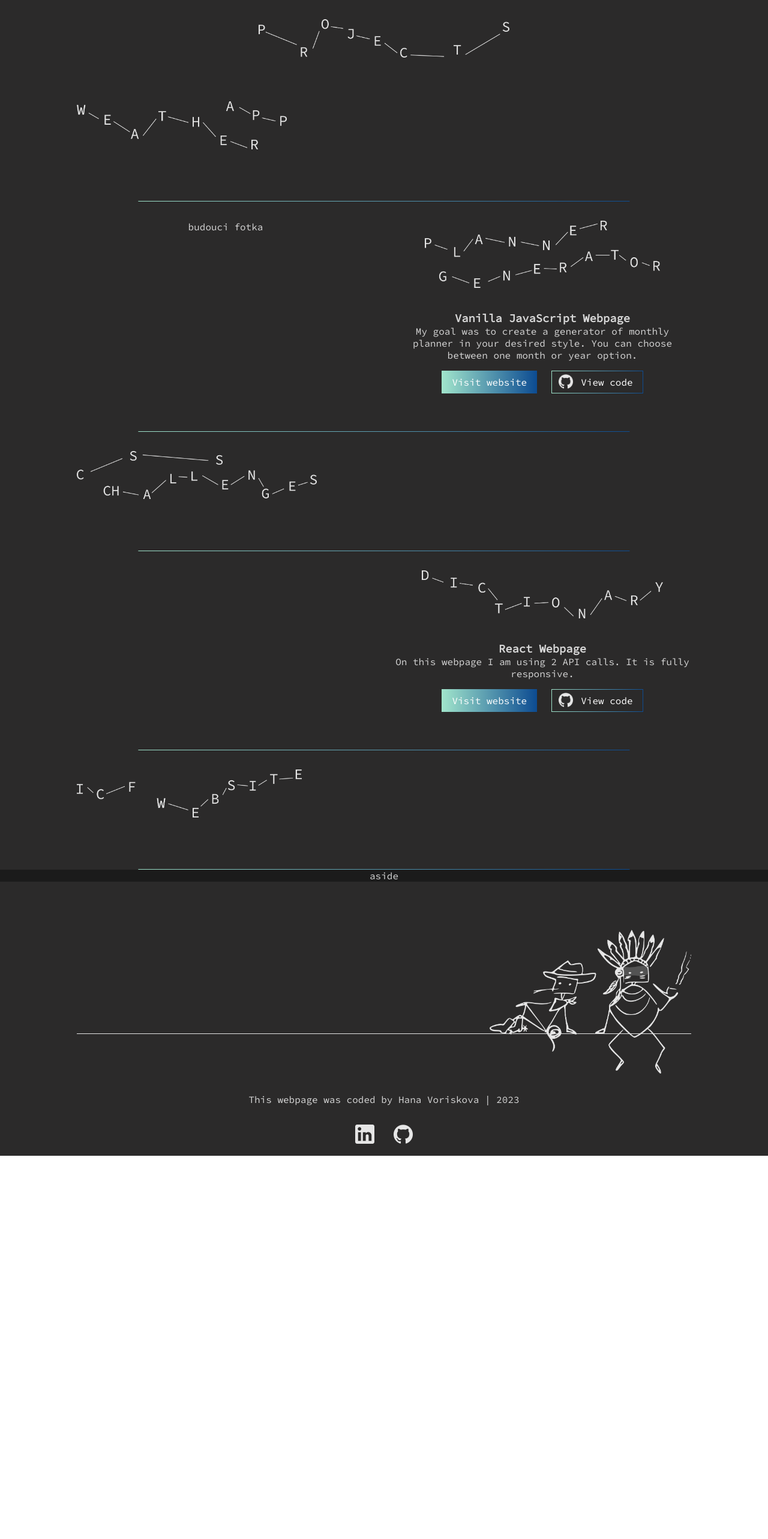
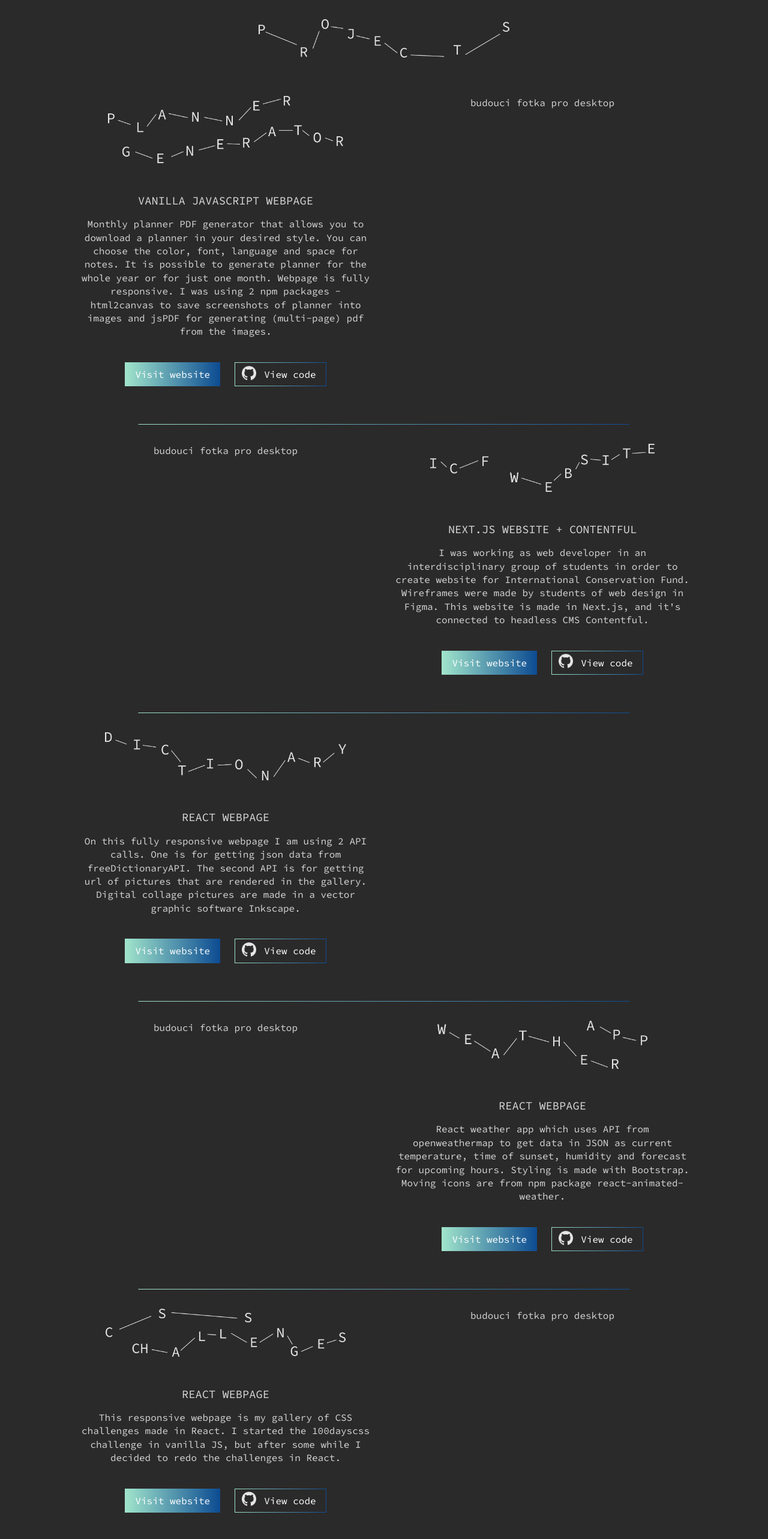
Before and after one commit to havoriskova/portfolio, a React (Create React App) app in the folder 01-portfolio/: page /projects in a window 1280 px wide. Shown: the part 80-2646 px from the top of the page at 60% size. Before the commit the page ends 2007 px from the top, so only its background shows below. Built offline with nearby package versions, Linux system fonts and the light colour scheme; the HTML template or start-up script is replaced by a standard one.

Commit message:
added content for projects

```diff
--- a/01-portfolio/src/components/Projects.css
+++ b/01-portfolio/src/components/Projects.css
@@ -6,8 +6,14 @@
     justify-content: space-between;
     flex-direction: column;
     gap: 2rem;
-    padding-bottom: 3rem;
+    /* padding-bottom: 1rem; */
     position: relative;
+}
+
+.project h3 {
+    text-transform: uppercase;
+    font-weight: 100;
+    margin: 1rem 0;
 }
 
 .projects-hr {
@@ -30,7 +36,7 @@
     border-image-source: linear-gradient(to left, var(--darkest-color), var(--light-color));
     display: inline-block;
     padding: .5rem .6rem;
-    margin: 1rem 0;
+    margin: 2rem 0 1rem;
     position: relative;
 }
 
@@ -53,19 +59,22 @@
     left: .7rem;
 }
 
-/* .col-1 {
-
+.project_photo_phone_width {
+    margin: 3rem 0;
 }
 
+
+
 .col-2 {
-
-} */
+ display: none;
+}
 
 
 @media (min-width: 1000px) {
 
     .project.container {
         flex-direction: row;
+        padding-bottom: 3rem;
 
     }
 
@@ -82,10 +91,11 @@
     }
 
     .col-1 {
-            flex: 1 1 50%;
+        flex: 1 1 50%;
     }
 
     .col-2 {
+        display: block;
         margin-top: 2rem; /*zavisle na '[class*="constellation_header"] img' */
         flex: 1 1 50%;
     }
@@ -93,7 +103,11 @@
 
     .projectsLink {
         padding: .5rem 1rem;
-        margin: 1rem;
+        margin: 2.5rem 1rem 1rem;
+    }
+
+    .project_photo_phone_width {
+        display: none;
     }
 
 }
--- a/01-portfolio/src/components/Projects.js
+++ b/01-portfolio/src/components/Projects.js
@@ -20,12 +20,11 @@ const Projects = (props) => {
             </h1>
 
 
-
+            <Planner />
+            <Icf />
+            <Dictionary />
             <Weather />
-            <Planner />
             <CSSChallenge />
-            <Dictionary />
-            <Icf />
             {/* <Resume />  */}
 
 
--- a/01-portfolio/src/components/projects/CSSChallenge.js
+++ b/01-portfolio/src/components/projects/CSSChallenge.js
@@ -1,14 +1,31 @@
 import cssHeader from '../../img/headers/CSS_CHALLENGES_5_rem.png'
+import githubLogo from '../../img/github-logo.png';
 
 const CSSChallenge = (props) => {
 
 
     return(
         <div className="project container">
-            <h2 className='constellation_header_5'>
-                <img alt='header for CSS challenge' src={cssHeader}/>
-            </h2>
+            <div className="col-1">
+                <h2 className='constellation_header_5'>
+                    <img alt='header for CSS challenge' src={cssHeader}/>
+                </h2>
 
+                <h3>React Webpage</h3> {/* mensi font, ale UPPERCASE */}
+
+                <div className='project_photo_phone_width'>
+                    <p>budouci fotka pro telefony</p>{/* <img alt='printscreen of page' src={}/> tady bude fotka optimalizovana pro telefon */}
+                </div>
+
+                <p>This responsive webpage is my gallery of CSS challenges made in React. I started the 100dayscss challenge in vanilla JS, but after some while I decided to redo the challenges in React.</p>
+
+                    <a className='projectsLink' href='https://voriskova-css-challenge.netlify.app/' target='_blank' rel='noreferrer'>Visit website</a>
+                    <a className='projectsLink' href='https://github.com/havoriskova/react-and-css-challenges' target='_blank' rel='noreferrer'><img className='projectsGithubLogo' src={githubLogo} alt='github logo'/>View code</a>
+            </div>
+            <div className="col-2">
+                {/*img printscreenu pro scroll */}
+               <p>budouci fotka pro desktop</p> {/* img optimalizovane pro pc */}
+            </div>
             <div className="projects-hr"></div>
         </div>
     )
--- a/01-portfolio/src/components/projects/Dictionary.js
+++ b/01-portfolio/src/components/projects/Dictionary.js
@@ -14,10 +14,14 @@ const Dictionary = (props) => {
 
                     <h3>React Webpage</h3> {/* mensi font, ale UPPERCASE */}
 
-                    <p>On this webpage I am using 2 API calls. It is fully responsive.</p>
+                    <div className='project_photo_phone_width'>
+                        <p>budouci fotka pro telefony</p>{/* <img alt='printscreen of page' src={}/> tady bude fotka optimalizovana pro telefon */}
+                    </div>
 
-                    <a className='projectsLink' href='https://voriskova-planner.netlify.app/' target='_blank' rel='noreferrer'>Visit website</a>
-                    <a className='projectsLink' href='https://github.com/havoriskova/monthly-planner' target='_blank' rel='noreferrer'><img className='projectsGithubLogo' src={githubLogo} alt='github logo'/>View code</a>
+                    <p>On this fully responsive webpage I am using 2 API calls. One is for getting json data from freeDictionaryAPI. The second API is for getting url of pictures that are rendered in the gallery. Digital collage pictures are made in a vector graphic software Inkscape.</p>
+
+                    <a className='projectsLink' href='https://voriskova-dictionary.netlify.app/' target='_blank' rel='noreferrer'>Visit website</a>
+                    <a className='projectsLink' href='https://github.com/havoriskova/dictionary' target='_blank' rel='noreferrer'><img className='projectsGithubLogo' src={githubLogo} alt='github logo'/>View code</a>
             </div>
             <div className="col-2">
                     {/*img printscreenu PC pro scroll */}
--- a/01-portfolio/src/components/projects/Icf.js
+++ b/01-portfolio/src/components/projects/Icf.js
@@ -1,13 +1,33 @@
-import headerICF from '../../img/headers/ICF_WEBSITE_5_rem.png'
+import headerICF from '../../img/headers/ICF_WEBSITE_5_rem.png';
+import githubLogo from '../../img/github-logo.png';
 
 const Icf = (props) => {
 
 
     return(
         <div className="project container">
+            <div className="col-1">
             <h2 className='constellation_header_5'>
                 <img alt='header for ICF' src={headerICF}/>
             </h2> {/* link => img souhvezdi */}
+
+            <h3>Next.js website + contentful</h3> {/* mensi font, ale UPPERCASE */}
+
+            <div className='project_photo_phone_width'>
+                <p>budouci fotka pro telefony</p>{/* <img alt='printscreen of page' src={}/> tady bude fotka optimalizovana pro telefon */}
+            </div>
+
+            <p>I was working as web developer in an interdisciplinary group of students in order to create website for International Conservation Fund. Wireframes were made by students of web design in Figma. This website is made in Next.js, and it's connected to headless CMS Contentful.</p>
+
+                <a className='projectsLink' href='https://icf-website-havoriskova.vercel.app/' target='_blank' rel='noreferrer'>Visit website</a>
+                <a className='projectsLink' href='https://github.com/havoriskova/icf-website' target='_blank' rel='noreferrer'><img className='projectsGithubLogo' src={githubLogo} alt='github logo'/>View code</a>
+
+
+            </div>
+            <div className="col-2">
+                {/*img printscreenu pro scroll */}
+               <p>budouci fotka pro desktop</p> {/* img optimalizovane pro pc */}
+            </div>
             <div className="projects-hr"></div>
         </div>
     )
--- a/01-portfolio/src/components/projects/Planner.js
+++ b/01-portfolio/src/components/projects/Planner.js
@@ -11,15 +11,19 @@ const Planner = (props) => {
                 </h2> {/* link => img souhvezdi */}
                 <h3>Vanilla JavaScript Webpage</h3> {/* mensi font, ale UPPERCASE */}
 
-                <p>My goal was to create a generator of monthly planner in your desired style.
-                You can choose between one month or year option.</p>
+                <div className='project_photo_phone_width'>
+                    <p>budouci fotka pro telefony</p>{/* <img alt='printscreen of page' src={}/> tady bude fotka optimalizovana pro telefon */}
+                </div>
+
+                <p>Monthly planner PDF generator that allows you to download a planner in your desired style. You can choose the color, font, language and space for notes.
+                It is possible to generate planner for the whole year or for just one month. Webpage is fully responsive. I was using 2 npm packages - html2canvas to save screenshots of planner into images and jsPDF for generating (multi-page) pdf from the images.</p>
 
                 <a className='projectsLink' href='https://voriskova-planner.netlify.app/' target='_blank' rel='noreferrer'>Visit website</a>
                 <a className='projectsLink' href='https://github.com/havoriskova/monthly-planner' target='_blank' rel='noreferrer'><img className='projectsGithubLogo' src={githubLogo} alt='github logo'/>View code</a>
             </div>
             <div className="col-2">
                 {/*img printscreenu pro scroll */}
-               <p>budouci fotka</p> {/* img fotky upravene pres inkscape s vyrizlym monitorem jako 2., protoze musi mit vyssi z-index  */}
+               <p>budouci fotka pro desktop</p> {/* img optimalizovane pro pc */}
             </div>
             <div className="projects-hr"></div>
         </div>
--- a/01-portfolio/src/components/projects/Weather.js
+++ b/01-portfolio/src/components/projects/Weather.js
@@ -1,13 +1,33 @@
-import headerWeather from '../../img/headers/WEATHER_APP_5_rem.png'
+import headerWeather from '../../img/headers/WEATHER_APP_5_rem.png';
+import githubLogo from '../../img/github-logo.png';
 
 const Weather = (props) => {
 
 
     return(
         <div className="project container">
-            <h2 className='constellation_header_5'>
-                <img alt='header for weather' src={headerWeather}/>
-            </h2> {/* link => img souhvezdi */}
+            <div className="col-1">
+                <h2 className='constellation_header_5'>
+                    <img alt='header for weather' src={headerWeather}/>
+                </h2> {/* link => img souhvezdi */}
+
+                <h3>React Webpage</h3> {/* mensi font, ale UPPERCASE */}
+
+                <div className='project_photo_phone_width'>
+                    <p>budouci fotka pro telefony</p>{/* <img alt='printscreen of page' src={}/> tady bude fotka optimalizovana pro telefon */}
+                </div>
+
+                <p>React weather app which uses API from openweathermap to get data in JSON as current temperature, time of sunset, humidity and forecast for upcoming hours. Styling is made with Bootstrap. Moving icons are from npm package react-animated-weather.</p>
+
+                <a className='projectsLink' href='https://voriskova-weather-app.netlify.app/' target='_blank' rel='noreferrer'>Visit website</a>
+                <a className='projectsLink' href='https://github.com/havoriskova/React-Weather-App' target='_blank' rel='noreferrer'><img className='projectsGithubLogo' src={githubLogo} alt='github logo'/>View code</a>
+
+            </div>
+            <div className="col-2">
+                {/*img printscreenu pro scroll */}
+               <p>budouci fotka pro desktop</p> {/* img optimalizovane pro pc */}
+            </div>
+
             <div className="projects-hr"></div>
         </div>
     )
--- a/01-portfolio/src/index.css
+++ b/01-portfolio/src/index.css
@@ -18,6 +18,7 @@ body {
   --primary-color: rgb(27, 27, 27);
   --secondary-color: rgb(43, 42, 42);
   font-size: 14px;
+  line-height: 1.3rem;
 }
 
 code {
@@ -61,6 +62,7 @@ code {
 
   body {
     font-size: 16px;
+    line-height: 1.4rem;
   }
 
   [class*="constellation_header"] img {
```
